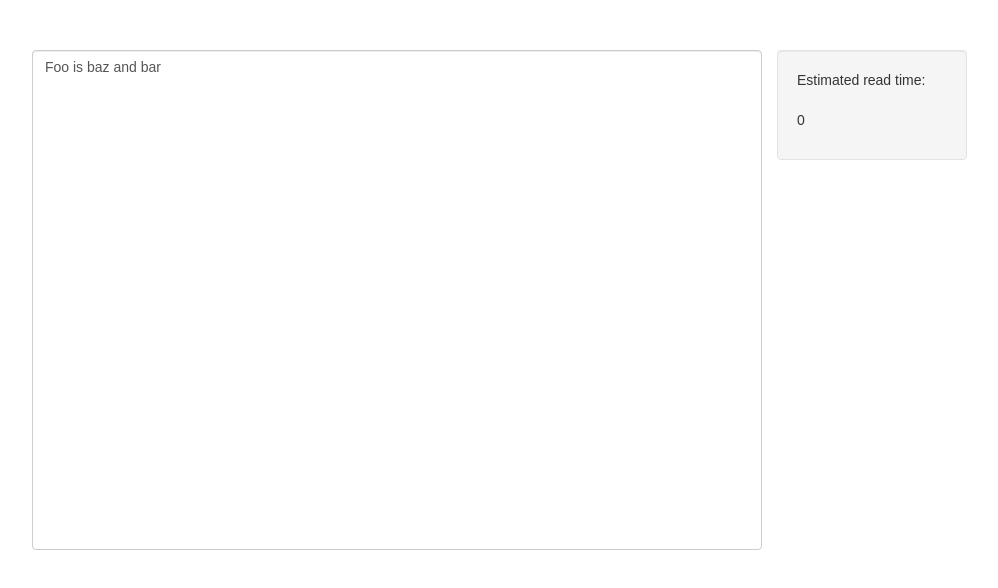
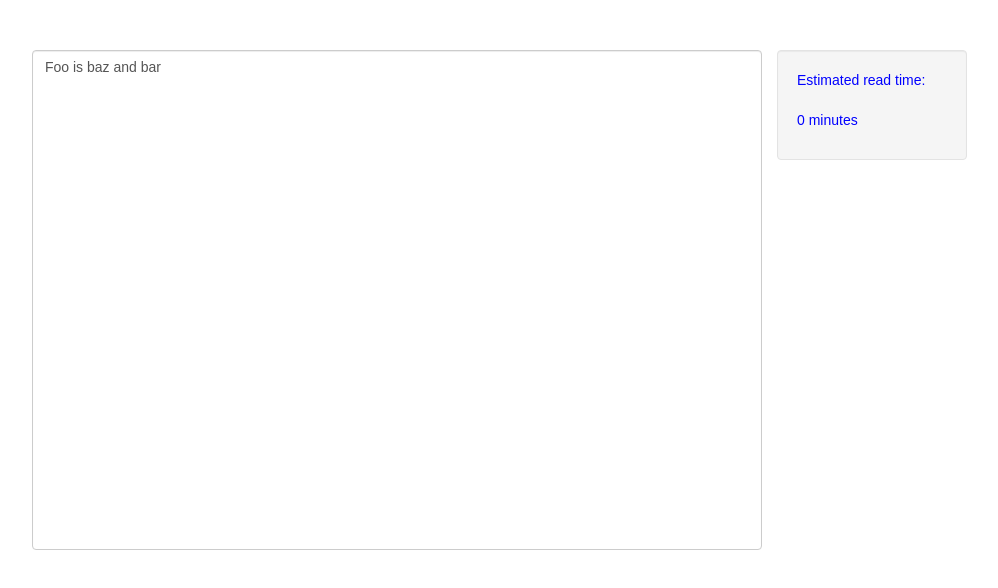
Before and after one commit to pahan35/react-sitepoint-tutorial, a React (Create React App) app: page / in a window 1280 px wide. Shown: the top 588 px of the page, without its empty margins (243-1241 px from the left). Built offline with nearby package versions, Linux system fonts and the light colour scheme.

Commit message:
Add minutes property. Finish course

```diff
--- a/src/ReadingTime.js
+++ b/src/ReadingTime.js
@@ -3,11 +3,13 @@ import PropTypes from 'prop-types'
 
 export default class ReadingTime extends React.Component {
     static propTypes = {
-        wordsPerMinute: PropTypes.number
+        wordsPerMinute: PropTypes.number,
+        textColor: PropTypes.string,
     };
 
     static defaultProps = {
-        wordsPerMinute: 270
+        wordsPerMinute: 270,
+        textColor: 'blue',
     };
 
     constructor(props) {
@@ -38,11 +40,16 @@ export default class ReadingTime extends React.Component {
     }
 
     render() {
+        const {textColor, ...rest} = this.props;
+        const {readTime} = this.state;
+
+        const minutes = readTime === 1 ? 'minute' : 'minutes';
+
         return (
-            <div className={this.props.className}>
-                <p>
+            <div {...rest}>
+                <p style={{color: textColor}}>
                     Estimated read time: <br/> <br/>
-                    <span>{this.state.readTime}</span>
+                    <span>{readTime} {minutes}</span>
                 </p>
             </div>
         )
```
